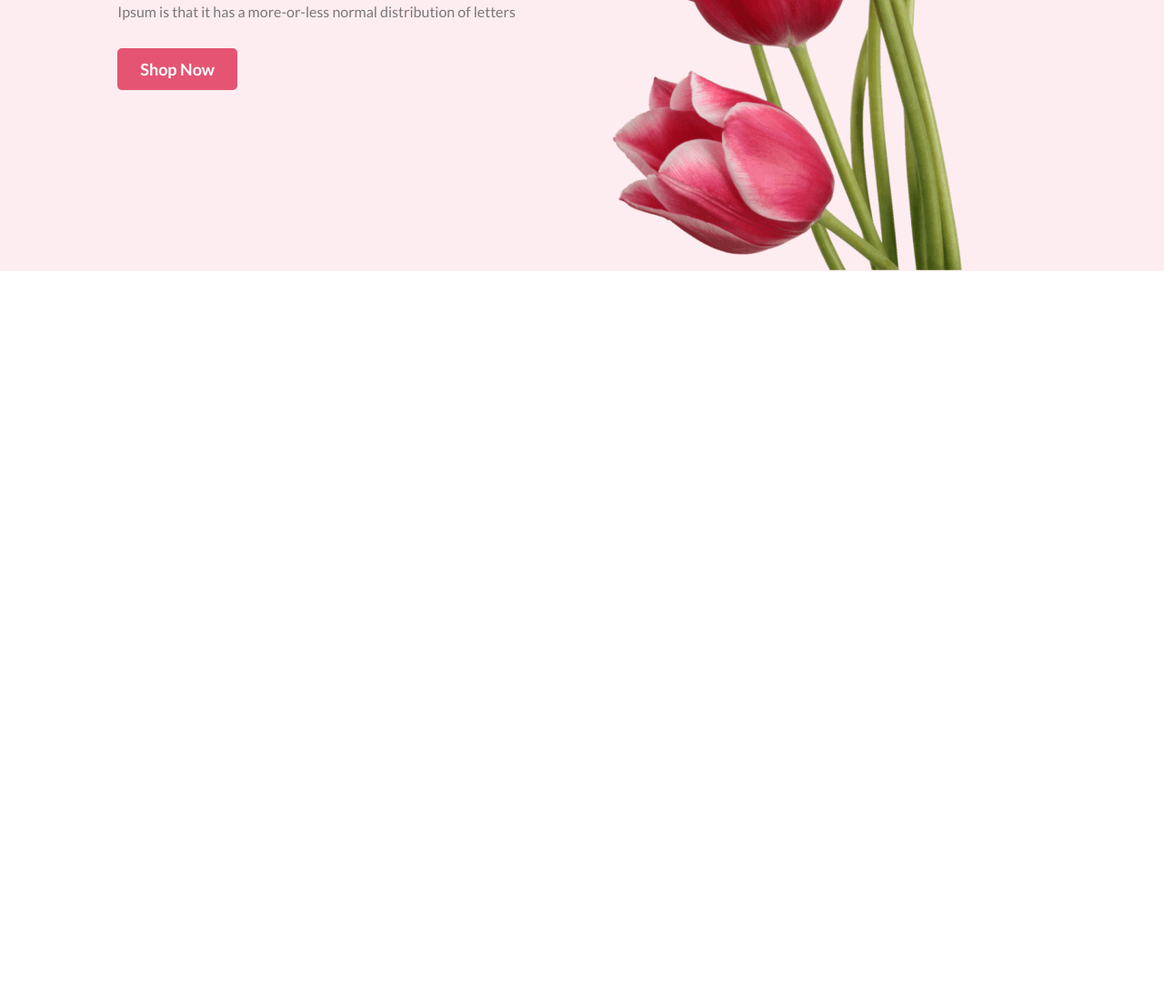
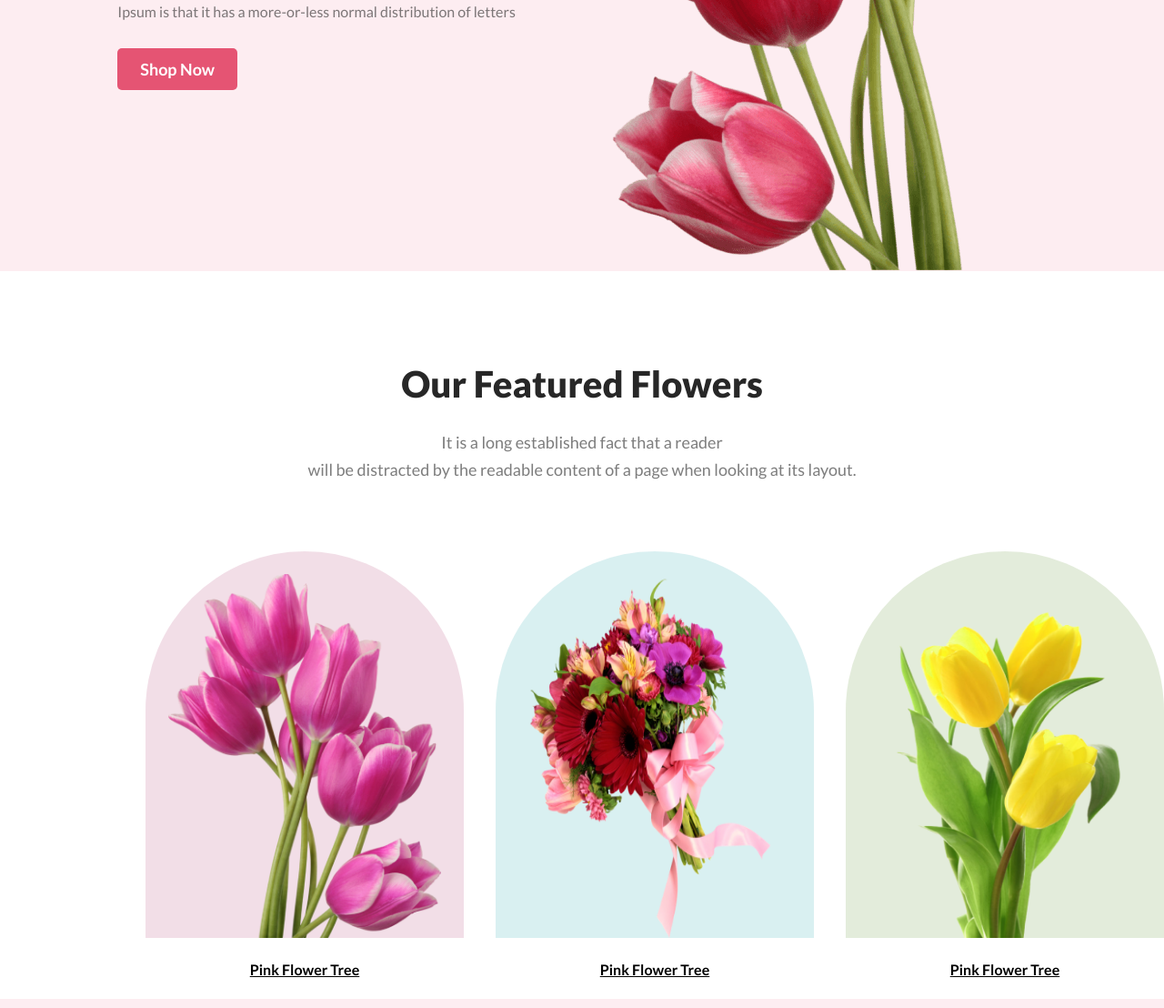
Before and after one commit to rabbani4443/flower-shop-assignment, a plain HTML site: page index.html in a window 1280 px wide. Shown: the part 502-1610 px from the top of the page at 91% size. Before the commit the page ends 802 px from the top, so only its background shows below. Drawn offline with Linux system fonts and the light colour scheme.

Commit message:
featured box item done

```diff
--- a/index.html
+++ b/index.html
@@ -23,6 +23,48 @@
     </header>
   <!-- End banner section -->
     <main>
+        <!-- Start Featured section -->
+        <section class="featured">
+            <div class="featured-container">
+                <div class="featured-title-description">
+                    <h1 class="featured-title">Our Featured Flowers</h1>
+                    <p class="featured-description">It is a long established fact that a reader <br> will be distracted by the readable content of a page when looking at its layout.</p>
+                </div>
+                <div class="featured-all-box">
+                    <div class="featured-box-detail">
+                        <div class="featured-box">
+                            <img src="asset/pngwing 6.png" alt="" class="featured-photo">
+                        </div>
+                        <h4 class="featured-subtitle"><u>Pink Flower Tree</u></h4>
+                    </div>
+                    <div class="featured-box-detail">
+                        <div class="featured-box featured-box2">
+                            <img src="asset/pngwing 5.png" alt="" class="featured-photo">
+                        </div>
+                        <h4 class="featured-subtitle"><u>Pink Flower Tree</u></h4>
+                    </div>
+                    <div class="featured-box-detail">
+                        <div class="featured-box featured-box3">
+                            <img src="asset/pngwing 7.png" alt="" class="featured-photo">
+                        </div>
+                        <h4 class="featured-subtitle"><u>Pink Flower Tree</u></h4>
+                    </div>
+                </div>
+            </div>
+        </section>
+        <!-- End Featured section -->
+        <!-- Start Hot Deal Sale section -->
+        <header class="banner-container">
+            <div class="banner-content">
+                <h1 class="banner-title">Hot Deal ! Sale Up To 25% Off</h1>
+                <p class="banner-description">It is a long established fact that a reader will be distracted by the readable content of a page when looking at its layout.</p>
+                <button class="primary-button">Shop Now</button>
+            </div>
+            <div class="banner-photo">
+                <img class="banner-img" src="asset/pngwing 8.png" alt="internet error">
+            </div>
+    </header>
+        <!-- End Hot Deal Sale section -->
     </main>
     <footer></footer>
 </body>
--- a/style/style.css
+++ b/style/style.css
@@ -50,5 +50,55 @@ header{
     margin-right: 10%;
 }
 
+/* End banner Style */
+/* Start Featured Style */
+.featured-container{
+    height: 100vh;
+}
+.featured-title{
+    color: #272727;
+    text-align: center;
+    font-size: 40px;
+    font-weight: 800;
+    padding-top: 100px;
+}
+.featured-description{
+    color: rgba(39, 39, 39, 0.60);
+    text-align: center;
+    font-size: 18px;
+    font-weight: 400;
+    line-height: 30px;
+    padding: 25px 0px;
+}
+.featured-all-box{
+    display: flex;
+    align-items: center;
+    justify-content: space-around;
+    margin: auto;
+    width: 75%;
+    gap: 35px;
+    padding-top: 50px;
+}
+.featured-box{
+    background-color: rgba(167, 33, 98, 0.15);
+    border-radius: 300px 300px 0px 0px;
+    width: 300px;
+    height: 400px;
+    padding: 25px 25px 0px 25px;
+}
+.featured-box2{
+    background: rgba(5, 151, 160, 0.15);
+}
+.featured-box3{
 
-/* End banner Style */
+    background: rgba(71, 125, 17, 0.15);
+}
+.featured-box >img{
+    width: 100%;
+    height: 100%;
+}
+.featured-box-detail >h4{
+    text-align: center;
+    padding-top: 25px;
+}
+/* End Featured Style */
```
